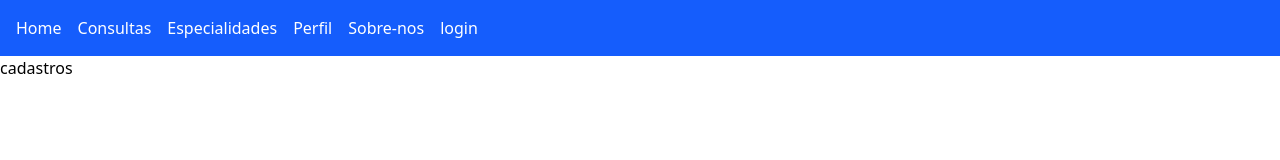
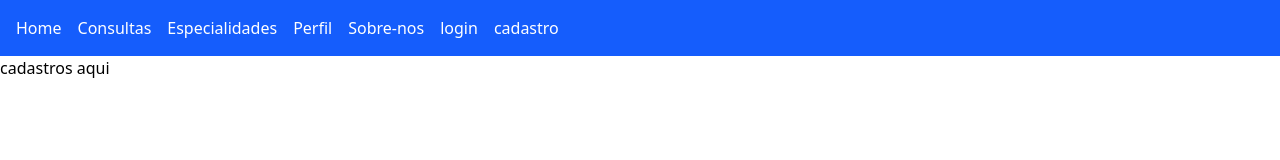
Before and after one commit to Grupo-02-Turma-JavaScript-10/CRM_clinica_front, a React (Vite) app: page /cadastro in a window 1280 px wide. Shown: the top 160 px of the page. Built offline with nearby package versions, Linux system fonts and the light colour scheme.

Commit message:
adicionando cadastros page

```diff
--- a/src/App.tsx
+++ b/src/App.tsx
@@ -39,6 +39,7 @@ function App() {
 							<Route path="/perfil" element={<Perfil />} />
 							<Route path="/sobrenos" element={<Sobrenos />} />
 							<Route path="/login" element={<Login />} />
+							<Route path="/cadastro" element={<Cadastro />} />
 						</Routes>
 					</div>
 					<Footer />
--- a/src/components/navbar/Navbar.tsx
+++ b/src/components/navbar/Navbar.tsx
@@ -11,6 +11,7 @@ function Navbar() {
         <li><a href="/perfil">Perfil</a></li>
          <li><a href="/sobrenos">Sobre-nos</a></li>
           <li><a href="/login">login</a></li>
+          <li><a href="/cadastro">cadastro</a></li>
       </ul>
     </nav>
   )
--- a/src/pages/cadastro/Cadastro.tsx
+++ b/src/pages/cadastro/Cadastro.tsx
@@ -2,7 +2,7 @@
 function Cadastro(){
     return(
         <div>
-            <p>cadastros</p>
+            <p>cadastros aqui</p>
         </div>
 
     )
```
